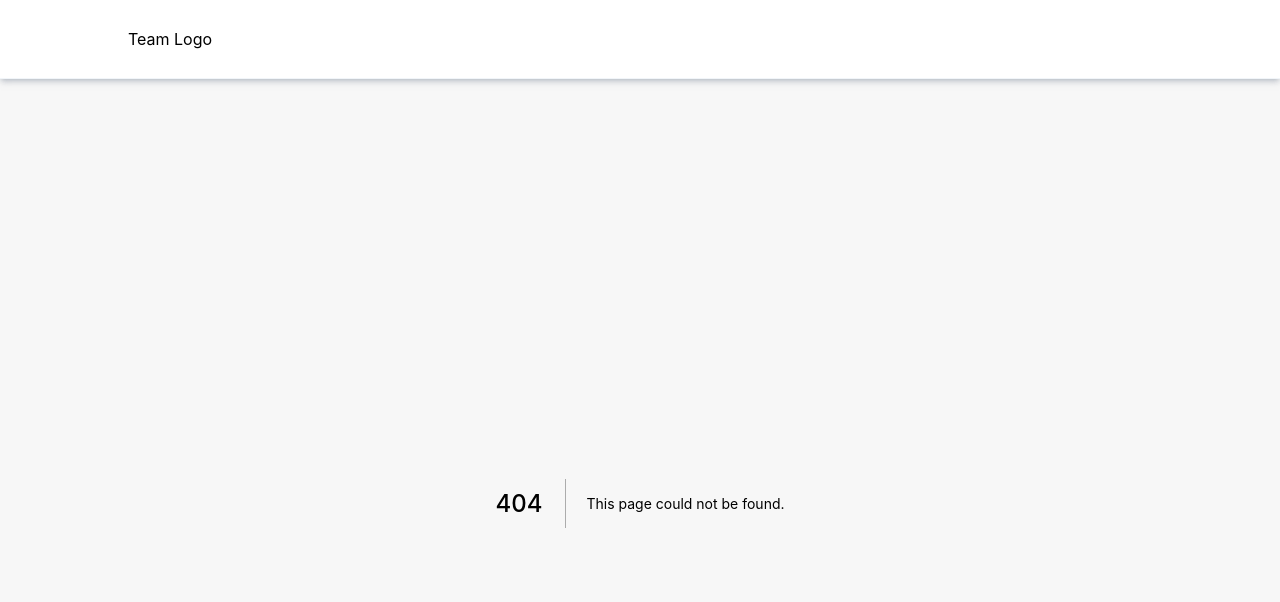
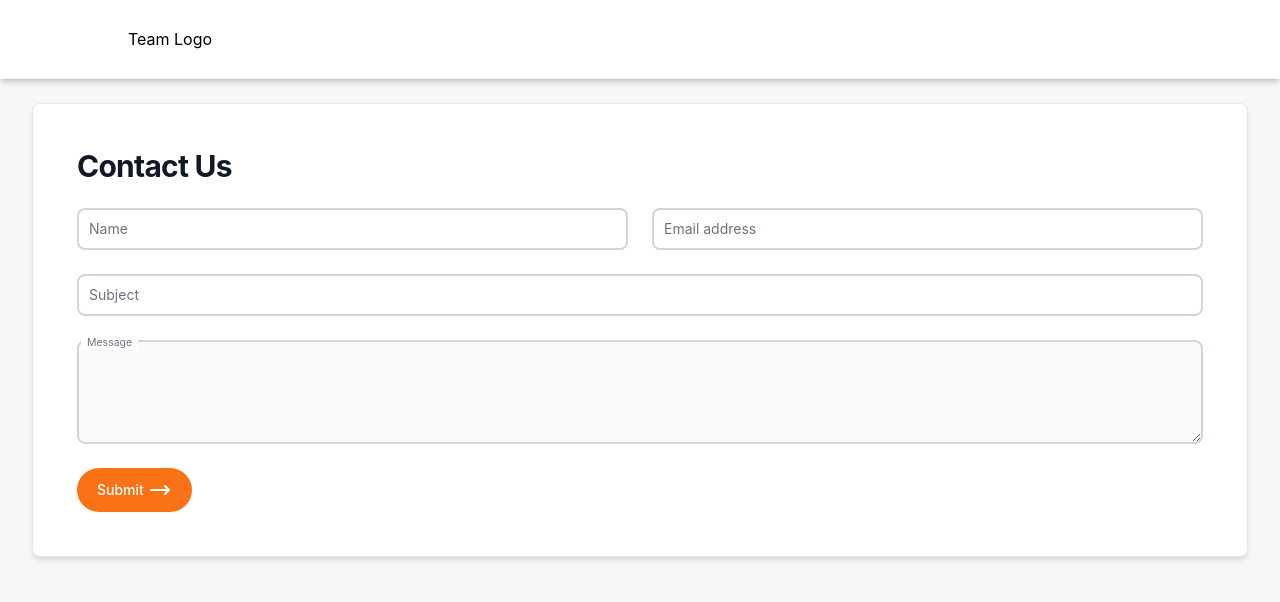
Before and after one commit to paul-gansca/next-x-strapi, a Next.js app in the folder frontend/: page /contact in a window 1280 px wide. Before the commit this address had no page. Shown: the top 602 px of the page. Built offline with nearby package versions, Linux system fonts and the light colour scheme.

Commit message:
Contact form UI and request

```diff
--- /dev/null
+++ b/frontend/components/contactForm.tsx
@@ -0,0 +1,122 @@
+import { useState } from "react";
+import { fetchAPI } from "../lib/api";
+
+const ContactForm = () => {
+  const [status, setStatus] = useState("Submit");
+  const handleSubmit = async (e) => {
+    e.preventDefault();
+    setStatus("Sending...");
+    const { name, email, message, subject } = e.target.elements;
+    const details = {
+      name: name.value,
+      email: email.value,
+      subject: subject.value,
+      message: message.value,
+    };
+    const response = fetchAPI(
+      "/contacts",
+      {},
+      { method: "POST", body: JSON.stringify({ data: details }) }
+    );
+    setStatus("Submit");
+    const result = await response;
+    alert(
+      result.data.id ? "Message sent successfully" : "Error sending message"
+    );
+  };
+  return (
+    <form onSubmit={handleSubmit}>
+      <h5 className="mb-6 text-3xl font-bold tracking-tight text-gray-900">
+        Contact Us
+      </h5>
+      <div className="flex">
+        <div className="relative z-0 w-full mb-6 group mr-6">
+          <input
+            id="name"
+            type="text"
+            name="name"
+            className="block px-2.5 pb-1.5 pt-3 w-full text-sm text-gray-900 bg-transparent border-2 rounded-lg border-gray-300 appearance-none focus:outline-none focus:ring-0 focus:border-blue-600 peer"
+            placeholder=" "
+            required
+          />
+          <label
+            htmlFor="name"
+            className="peer-focus:font-medium absolute text-sm text-gray-500 duration-300 transform -translate-y-3 scale-75 top-1 z-10 origin-[0] bg-white px-2 peer-focus:px-2 peer-focus:text-blue-600 peer-placeholder-shown:scale-100 peer-placeholder-shown:-translate-y-1/2 peer-placeholder-shown:top-1/2 peer-focus:top-1 peer-focus:scale-75 peer-focus:-translate-y-3 left-1"
+          >
+            Name
+          </label>
+        </div>
+        <div className="relative z-0 w-full mb-6 group">
+          <input
+            id="email"
+            type="email"
+            name="email"
+            className="block px-2.5 pb-1.5 pt-3 w-full text-sm text-gray-900 bg-transparent border-2 rounded-lg border-gray-300 appearance-none focus:outline-none focus:ring-0 focus:border-blue-600 peer"
+            placeholder=" "
+            required
+          />
+          <label
+            htmlFor="email"
+            className="peer-focus:font-medium absolute text-sm text-gray-500 duration-300 transform -translate-y-3 scale-75 top-1 z-10 origin-[0] bg-white px-2 peer-focus:px-2 peer-focus:text-blue-600 peer-placeholder-shown:scale-100 peer-placeholder-shown:-translate-y-1/2 peer-placeholder-shown:top-1/2 peer-focus:top-1 peer-focus:scale-75 peer-focus:-translate-y-3 left-1"
+          >
+            Email address
+          </label>
+        </div>
+      </div>
+      <div className="relative z-0 w-full mb-6 group">
+        <input
+          id="subject"
+          type="text"
+          name="subject"
+          className="block px-2.5 pb-1.5 pt-3 w-full text-sm text-gray-900 bg-transparent border-2 rounded-lg border-gray-300 appearance-none focus:outline-none focus:ring-0 focus:border-blue-600 peer"
+          placeholder=" "
+          required
+        />
+        <label
+          htmlFor="subject"
+          className="absolute text-sm text-gray-500 duration-300 transform -translate-y-3 scale-75 top-1 z-10 origin-[0] bg-white px-2 peer-focus:px-2 peer-focus:text-blue-600 peer-placeholder-shown:scale-100 peer-placeholder-shown:-translate-y-1/2 peer-placeholder-shown:top-1/2 peer-focus:top-1 peer-focus:scale-75 peer-focus:-translate-y-3 left-1"
+        >
+          Subject
+        </label>
+      </div>
+      <div className="relative z-0 w-full mb-6 group">
+        <textarea
+          required
+          id="message"
+          name="message"
+          rows={4}
+          className="block p-2.5 w-full text-sm text-gray-900 bg-gray-50 rounded-lg border-2 border-gray-300 focus:ring-blue-500 focus:border-blue-500 focus-visible:ring-blue-500 focus-visible:border-blue-500"
+          placeholder=" "
+        ></textarea>
+        <label
+          htmlFor="message"
+          className="absolute text-sm text-gray-500 duration-300 transform -translate-y-3 scale-75 top-1 z-10 origin-[0] bg-white px-2 peer-focus-visible:px-2 peer-focus-visible:text-blue-600 peer-placeholder-shown:scale-100 peer-placeholder-shown:-translate-y-1/2 peer-placeholder-shown:top-1/2 peer-focus-visible:top-1 peer-focus-visible:scale-75 peer-focus-visible:-translate-y-3 left-1"
+        >
+          Message
+        </label>
+      </div>
+      <button
+        type="submit"
+        className="group text-white bg-orange-500 hover:bg-black focus:ring-4 focus:outline-none font-medium rounded-full text-sm inline-flex items-center px-5 py-2.5 text-center mr-2"
+      >
+        {status}
+        <svg
+          className="w-6 h-6 ml-1 duration-300 transform group-hover:translate-x-2"
+          fill="none"
+          stroke="currentColor"
+          viewBox="0 0 24 24"
+          xmlns="http://www.w3.org/2000/svg"
+        >
+          <path
+            stroke-linecap="round"
+            stroke-linejoin="round"
+            stroke-width="2"
+            d="M17 8l4 4m0 0l-4 4m4-4H3"
+          ></path>
+        </svg>
+      </button>
+    </form>
+  );
+};
+
+export default ContactForm;
--- /dev/null
+++ b/frontend/pages/contact.tsx
@@ -0,0 +1,11 @@
+import ContactForm from "../components/contactForm";
+
+const Contact = () => {
+  return (
+    <div className="p-4 w-full bg-white rounded-lg border shadow-md sm:p-8 md:p-11">
+      <ContactForm />
+    </div>
+  );
+};
+
+export default Contact;
--- a/frontend/styles/globals.css
+++ b/frontend/styles/globals.css
@@ -18,3 +18,14 @@ a {
 * {
   box-sizing: border-box;
 }
+
+input:-webkit-autofill,
+input:-webkit-autofill:hover,
+input:-webkit-autofill:focus,
+input:-webkit-autofill:active {
+  transition: background-color 5000s ease-in-out 0s;
+}
+
+textarea {
+  outline: none;
+}
```
Also changed, not shown: frontend/styles/Home.module.css (deleted, +0 -116 lines), frontend/.eslintrc.js.
